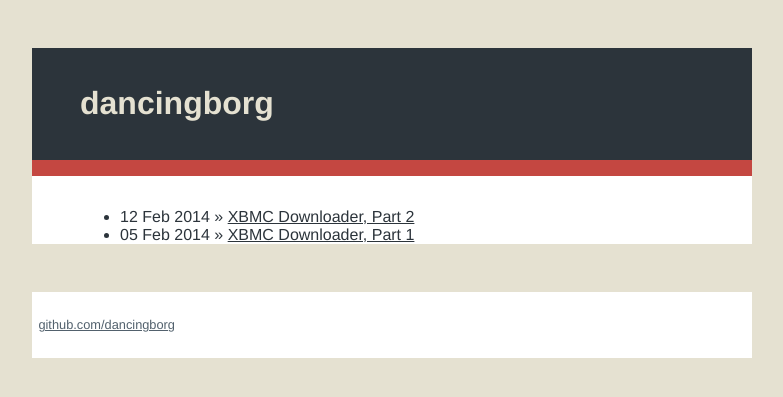
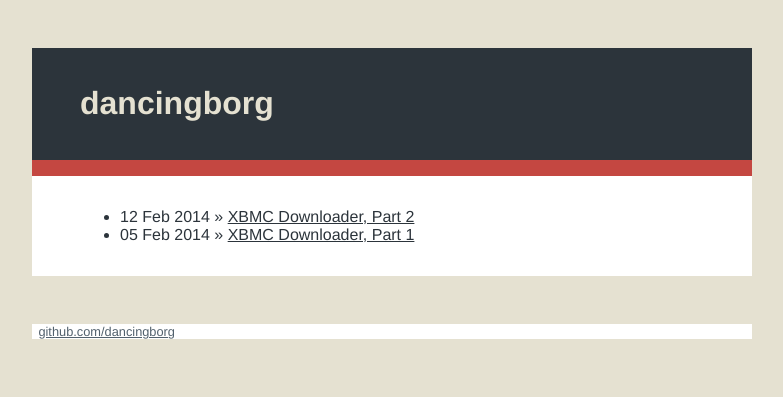
Before and after one commit to andre-abadi/andre-abadi.github.io, a Jekyll site: the page built from index.html, in a window 1280 px wide. Shown: the top 397 px of the page, without its empty margins (248-1031 px from the left). Built offline with Jekyll 4.4.1, drawn with Linux system fonts in a browser that asks for light colours; Markdown is read by kramdown in place of the engine named in the settings.

Commit message:
site padding bottom

```diff
--- a/css/main.css
+++ b/css/main.css
@@ -18,6 +18,7 @@ a, a:hover, a:visited  {
   padding-left: 0.5em;
   padding-right: 0.5em;
   padding-top: 1em;
+  padding-bottom: 1em;
 }
 .header {
   background-color: #2C343B;
@@ -34,8 +35,6 @@ a, a:hover, a:visited  {
   background-color: #FFFFFF;
   padding-left: 0.5em;
   padding-right: 0.5em;
-  padding-top: 1em;
-  padding-bottom: 1em;
   font-size: 80%;
   color: #52616D;
 }
```
